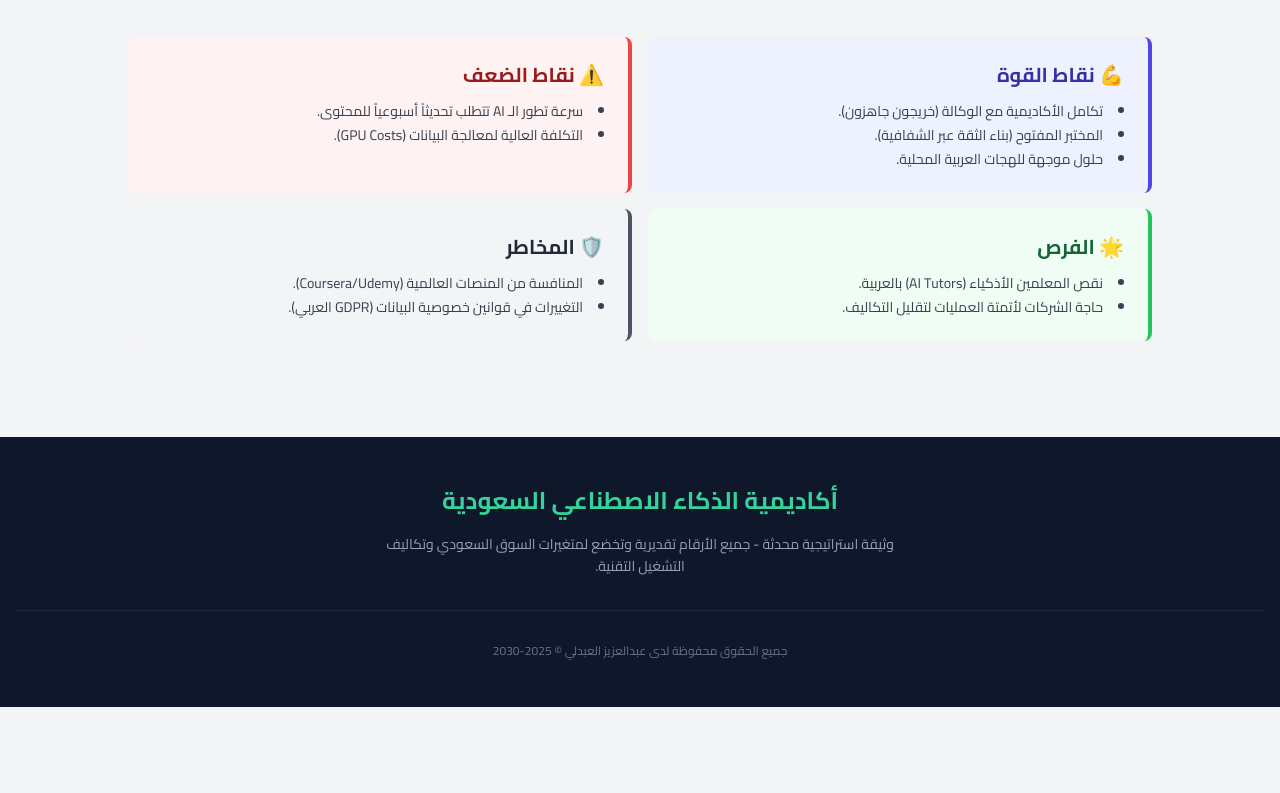
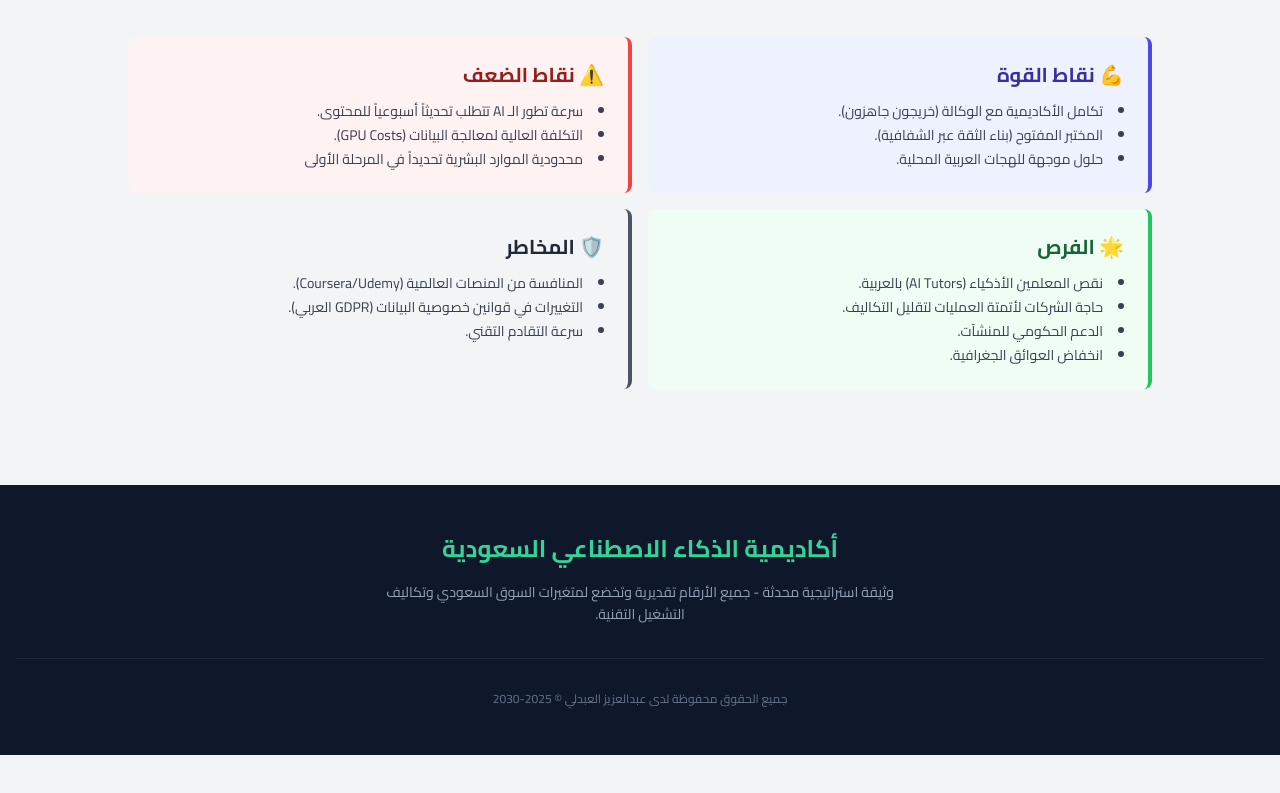
Before and after one commit to AbdulazizAlabdali/Projects, a plain HTML site: page docs/index.html in a window 1280 px wide. Shown: the part 3720-4513 px from the top of the page. Drawn offline with nearby package versions, Linux system fonts and the light colour scheme.

Commit message:
Add new points to weaknesses, opportunities, and risks

```diff
--- a/docs/index.html
+++ b/docs/index.html
@@ -396,6 +396,7 @@
                 <ul class="list-disc list-inside text-gray-700 space-y-1 text-sm">
                     <li>سرعة تطور الـ AI تتطلب تحديثاً أسبوعياً للمحتوى.</li>
                     <li>التكلفة العالية لمعالجة البيانات (GPU Costs).</li>
+                    <li>محدودية الموارد البشرية تحديداً في المرحلة الأولى</li>
                 </ul>
             </div>
             <div class="bg-green-50 p-6 rounded-lg border-r-4 border-green-500">
@@ -403,6 +404,8 @@
                 <ul class="list-disc list-inside text-gray-700 space-y-1 text-sm">
                     <li>نقص المعلمين الأذكياء (AI Tutors) بالعربية.</li>
                     <li>حاجة الشركات لأتمتة العمليات لتقليل التكاليف.</li>
+                    <li>الدعم الحكومي للمنشآت.</li>
+                    <li>انخفاض العوائق الجغرافية.</li>
                 </ul>
             </div>
             <div class="bg-gray-100 p-6 rounded-lg border-r-4 border-gray-600">
@@ -410,6 +413,7 @@
                 <ul class="list-disc list-inside text-gray-700 space-y-1 text-sm">
                     <li>المنافسة من المنصات العالمية (Coursera/Udemy).</li>
                     <li>التغييرات في قوانين خصوصية البيانات (GDPR العربي).</li>
+                    <li>سرعة التقادم التقني.</li>
                 </ul>
             </div>
         </div>
```
